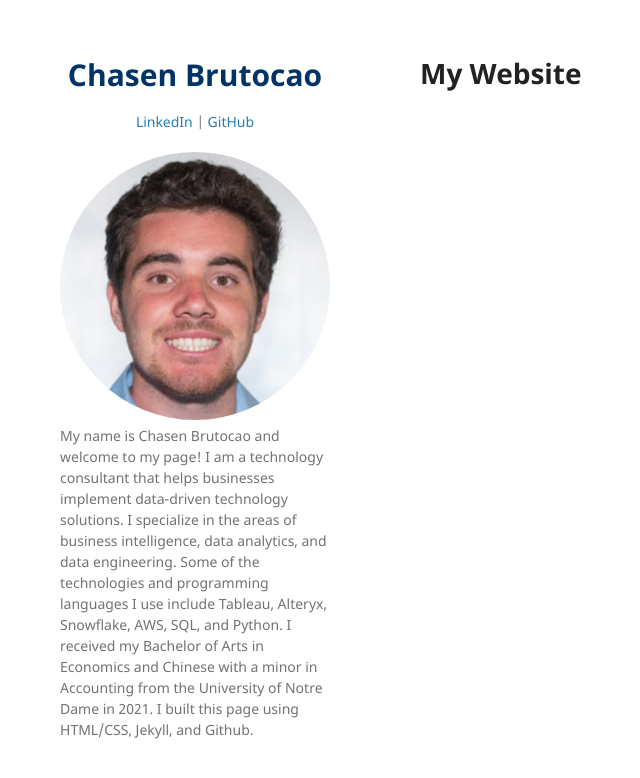
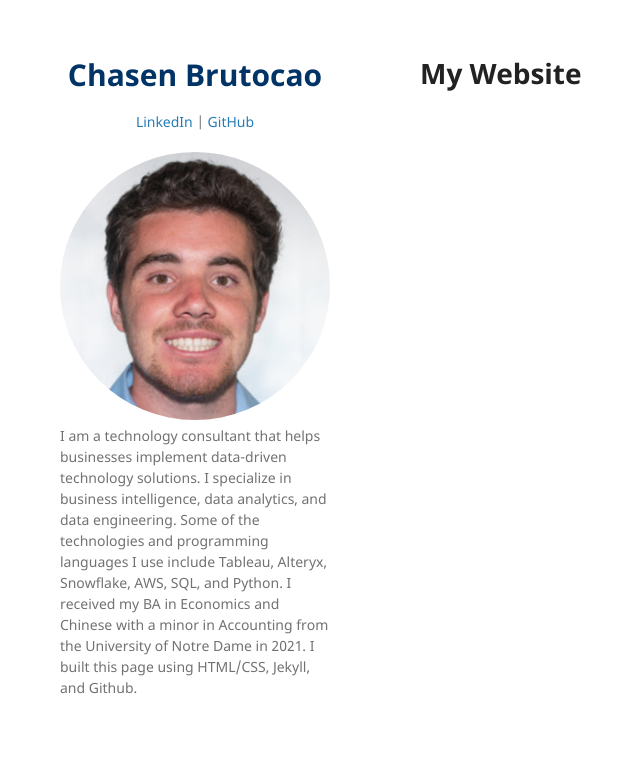
Before and after one commit to chasenbru/chasenbru.github.io, a Jekyll site: the page built from README.md, in a window 1280 px wide. Shown: the top 778 px of the page, without its empty margins (150-790 px from the left). Built offline with Jekyll 4.4.1, drawn with Linux system fonts in a browser that asks for light colours; our own code applies the rules of GitHub Pages for plain Markdown files.

Commit message:
Update _config.yaml

```diff
--- a/_config.yaml
+++ b/_config.yaml
@@ -2,5 +2,5 @@ remote_theme: pages-themes/minimal@v0.2.0
 plugins:
 - jekyll-remote-theme # add this line to the plugins list if you already have one
 title:
-description: My name is Chasen Brutocao and welcome to my page! I am a technology consultant that helps businesses implement data-driven technology solutions. I specialize in the areas of business intelligence, data analytics, and data engineering. Some of the technologies and programming languages I use include Tableau, Alteryx, Snowflake, AWS, SQL, and Python. I received my Bachelor of Arts in Economics and Chinese with a minor in Accounting from the University of Notre Dame in 2021. I built this page using HTML/CSS, Jekyll, and Github.
+description: I am a technology consultant that helps businesses implement data-driven technology solutions. I specialize in business intelligence, data analytics, and data engineering. Some of the technologies and programming languages I use include Tableau, Alteryx, Snowflake, AWS, SQL, and Python. I received my BA in Economics and Chinese with a minor in Accounting from the University of Notre Dame in 2021. I built this page using HTML/CSS, Jekyll, and Github.
 logo: assets/img/ChasenBrutocao_photo.jpg
```
